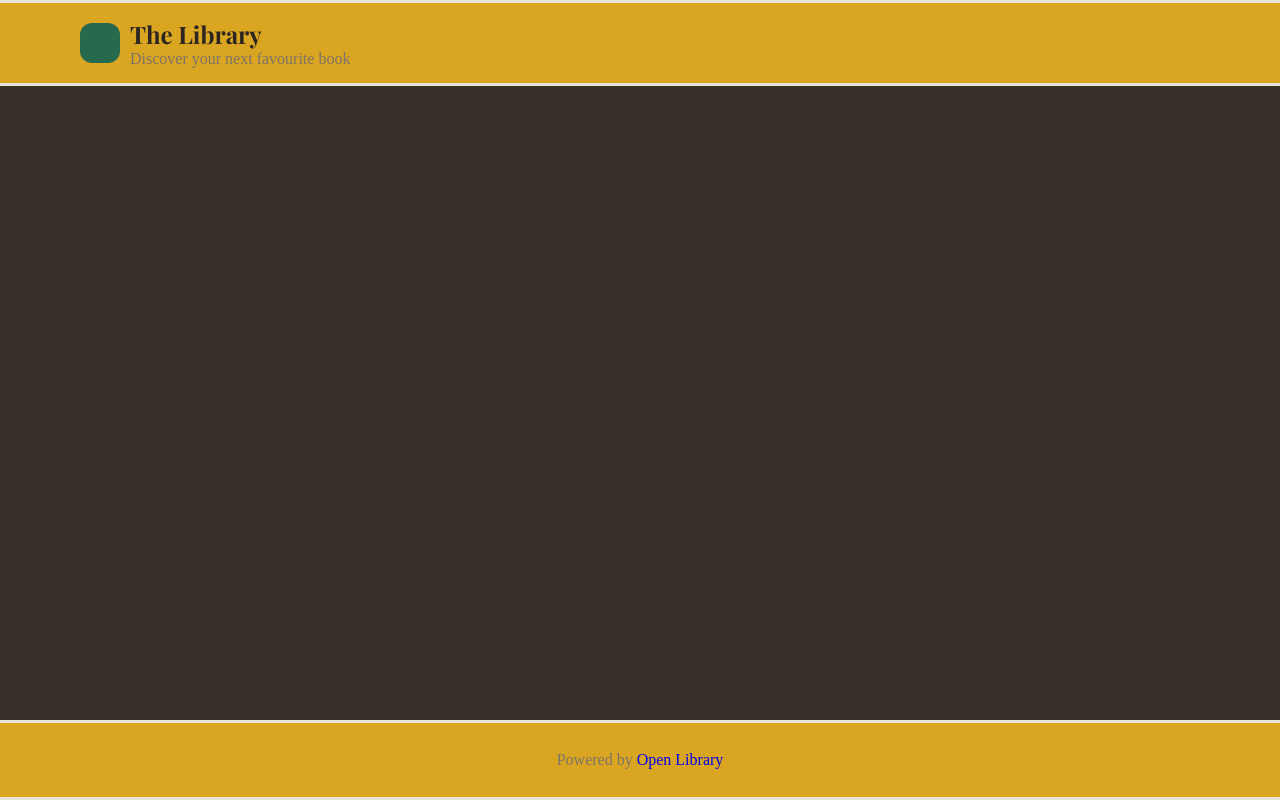
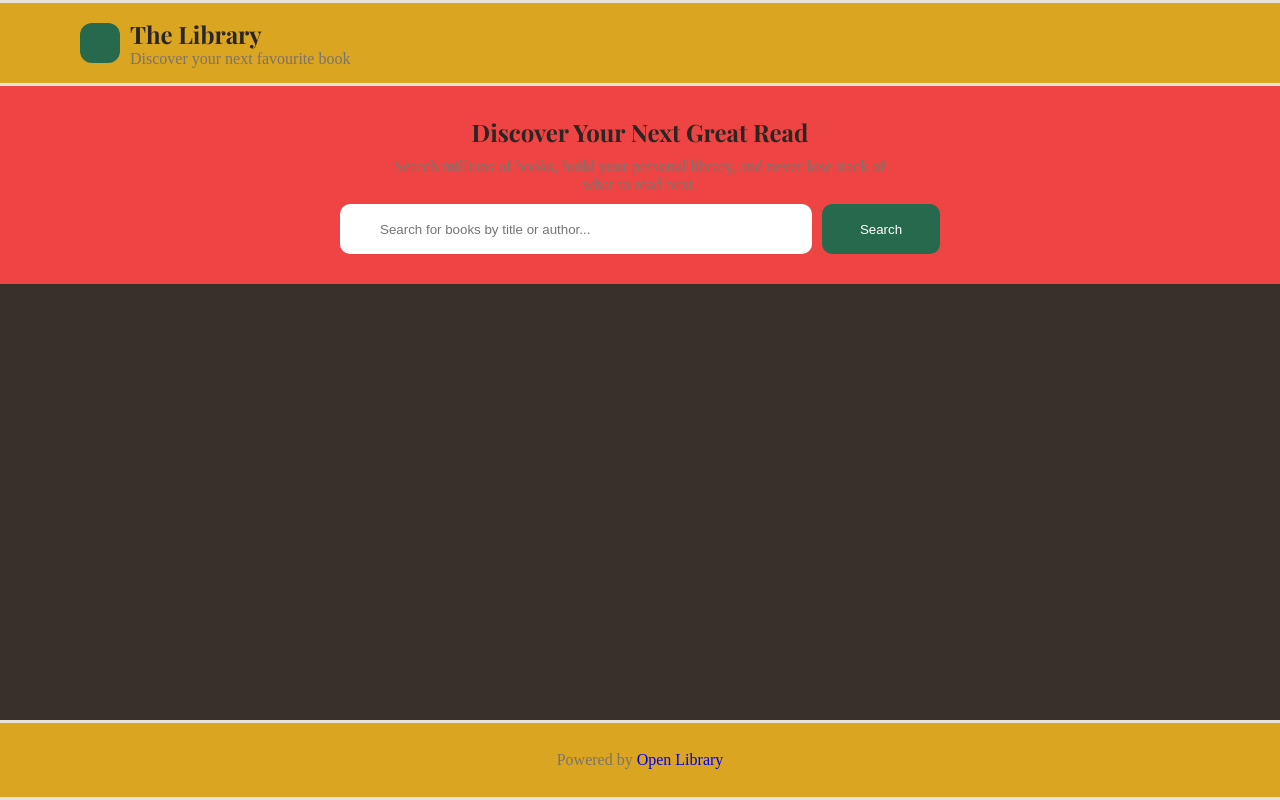
Before and after one commit to carrotist-coder/BooksCatalogue, a website built with webpack: page index.html in a window 1280 px wide. Built offline with nearby package versions, Linux system fonts and the light colour scheme.

Commit message:
feat: main search section

```diff
--- a/index.html
+++ b/index.html
@@ -20,7 +20,19 @@
     </header>
 
     <main class="main">
-
+        <section class="search-section">
+            <h1 class="search-section__title">Discover Your Next Great Read</h1>
+            <p class="search-section__subtitle">Search millions of books, build your personal library, and never lose track of what to read next.</p>
+            <form class="search-form" id="search-form">
+                <div class="search-form__field">
+                    <svg class="search-logo">
+                        <use href="assets/search.svg"></use>
+                    </svg>
+                    <input id="search-form__input" class="search-form__input" type="search" placeholder="Search for books by title or author...">
+                </div>
+                <button class="search-form__btn" type="submit">Search</button>
+            </form>
+        </section>
     </main>
 
     <footer class="footer">
--- a/src/style.css
+++ b/src/style.css
@@ -95,3 +95,55 @@ a {
     display: flex;
     flex-direction: column;
 }
+
+.search-section {
+    /*other color for development*/
+    background-color: var(--red);
+    display: flex;
+    flex-direction: column;
+    align-items: center;
+    gap: 10px;
+    padding: 30px;
+}
+
+.search-section__subtitle {
+    max-width: 500px;
+    text-align: center;
+}
+
+.search-form {
+    display: grid;
+    grid-template-columns: 8fr 2fr;
+    gap: 10px;
+    min-width: 600px;
+}
+
+.search-form__field {
+    position: relative;
+    display: flex;
+    align-items: center;
+    height: 50px;
+}
+
+.search-logo {
+    position: absolute;
+    left: 12px;
+    pointer-events: none;
+    transform: translate(10%, 12%);
+}
+
+.search-form__input {
+    width: 100%;
+    height: 100%;
+    padding: 12px 16px 12px 40px;
+    border: none;
+    border-radius: 10px;
+    background-color: var(--white);
+}
+
+.search-form__btn {
+    background-color: var(--green);
+    color: var(--white);
+    border: none;
+    border-radius: 10px;
+}
```
